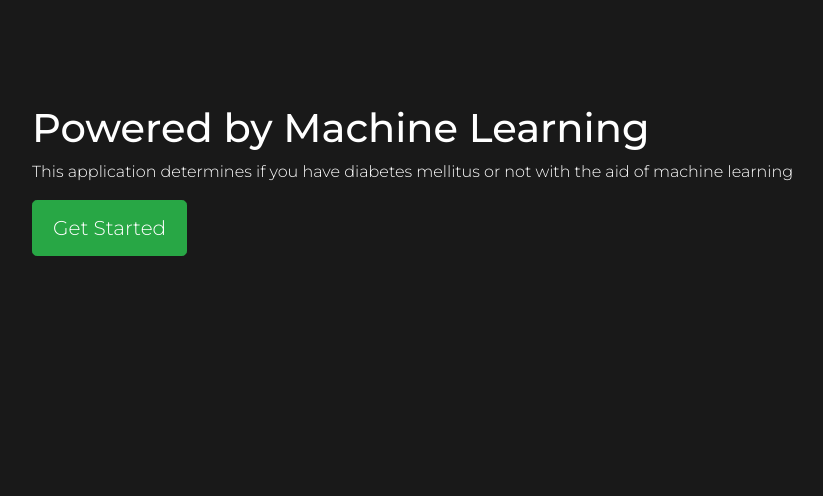
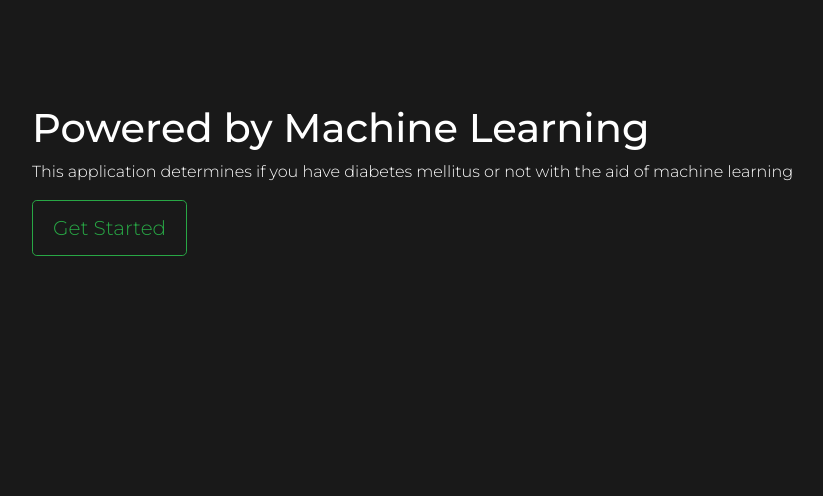
Before and after one commit to AjibsBaba/diabetes-diagnosis, a Flask app: page / in a window 1280 px wide. Shown: the part 228-724 px from the top of the page, without its empty margins (8-831 px from the left). Run offline with Flask 2, Linux system fonts and the light colour scheme; parts of the project's set-up code (start-up, migrations or seed data) failed here and were passed over; some libraries are stand-ins or nearby versions.

Commit message:
changed button style

```diff
--- a/templates/home.html
+++ b/templates/home.html
@@ -21,7 +21,7 @@
     <h1 class="cover-heading" class="text-nowrap">Powered by Machine Learning</h1>
     <p class="font-weight-light">This application determines if you have diabetes mellitus or not with the aid of machine learning</p>
     <p class="lead">
-      <a href="{{ url_for('entry') }}" class="btn btn-lg btn-success font-weight-light">Get Started</a>
+      <a href="{{ url_for('entry') }}" class="btn btn-lg btn-outline-success font-weight-light">Get Started</a>
     </p>
   </main>
   <footer class="mastfoot mt-auto inner cover">
```
